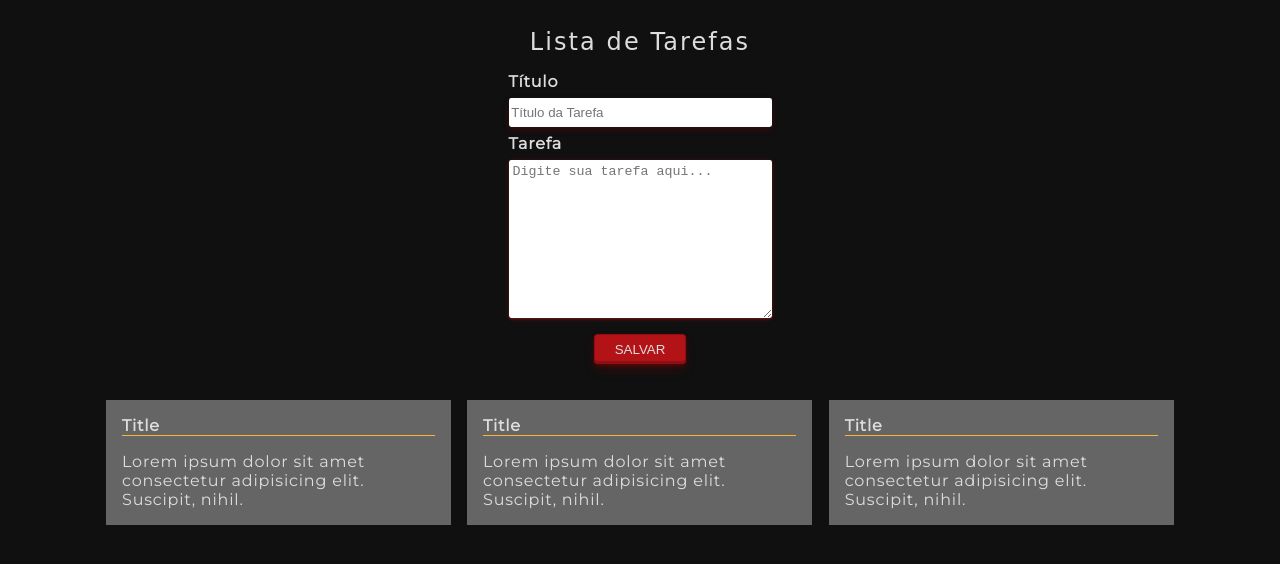
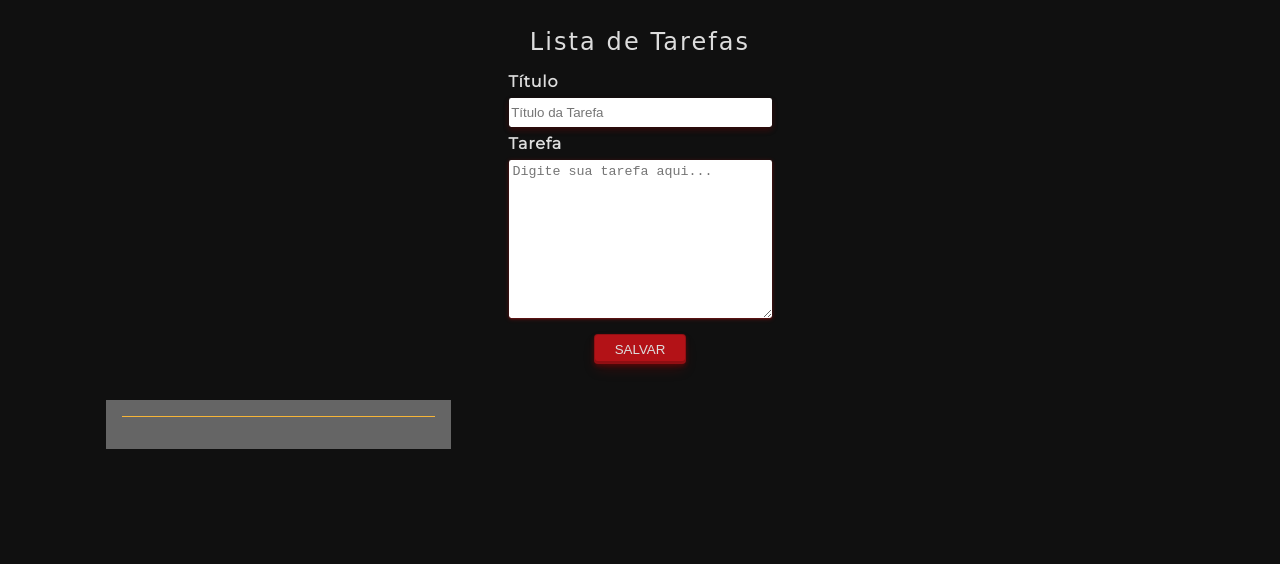
Before and after one commit to vitorhugo-guedes/Todo-list, a plain HTML site: page index.html in a window 1280 px wide. Both pictures are taken after a click on the button "SALVAR". Drawn offline with Linux system fonts and the light colour scheme; a web font is replaced by a local one.

Commit message:
Update
- add tasks in to localStorage

```diff
--- a/index.html
+++ b/index.html
@@ -39,14 +39,11 @@
                         </p>
                     </blockquote>
                 </li>
-                <li>
-                    <task-card></task-card>
-                </li>
             </ul>
         </section>
     </main>
 
-    <script src="/source/main.js" defer></script>
-    <script src="/source/taskComponent.js"></script>
+    <script src="/source/main.js" type="module" defer></script>
+    <script src="/source/taskComponent.js" type="module"></script>
 </body>
 </html>
--- a/source/main.js
+++ b/source/main.js
@@ -1,13 +1,32 @@
+import { Task } from "./taskComponent.js";
+
 const saveBtn = document.querySelector('#saveBtn');
+const inputTitle = document.querySelector('.input-title');
+const inputContent = document.querySelector('.input-area');
+const taskUl = document.querySelector('#taskList');
 
+const localTasks = JSON.parse(localStorage.getItem('tasks'));
+let tasks = localStorage.getItem('tasks') !== null ? localTasks : [];
 
-saveBtn.addEventListener('click', ()=>{
-    addTask()
+const update = () => {
+    localStorage.setItem('tasks', JSON.stringify(tasks));
+}
+
+const addTask = task => {
+    const taskTemplate = new Task(task.title, task.text);
+    taskUl.prepend(taskTemplate);
+}
+
+const displayTasks = () =>{
+    taskUl.innerHTML = '';
+    tasks.forEach(addTask);
+}
+displayTasks();
+
+saveBtn.addEventListener('click', () => {
+    const task = {title: inputTitle.value, text: inputContent.value};
+
+    tasks.push(task);
+    displayTasks();
+    update();
 })
-
-
-const addTask = () => {
-    const task = document.createElement('task-card');
-    const taskUl = document.querySelector('#taskList');
-    taskUl.prepend(task);
-}
--- a/source/taskComponent.js
+++ b/source/taskComponent.js
@@ -1,13 +1,12 @@
-
-class Task extends HTMLElement{
-    constructor(){
+export class Task extends HTMLElement{
+    constructor(Title, Text){
         super()
-        this.init()
+        this.init(Title, Text)
     }
-    init(){
+    init(title, content){
         const shadow = this.attachShadow({mode: 'open'});
         shadow.appendChild(this.Styles());
-        shadow.appendChild(this.taskCreate());
+        shadow.appendChild(this.taskCreate(title, content));
         return shadow;
     }
     Styles(){
@@ -42,13 +41,13 @@ class Task extends HTMLElement{
         `
         return style;
     }
-    taskCreate(){
+    taskCreate(taskTitle, taskText){
         const card = document.createElement('blockquote');
         let title = document.createElement('h4');
         let content = document.createElement('p');
 
-        title.textContent = `Title`
-        content.textContent = `Lorem ipsum dolor sit amet consectetur adipisicing elit. Suscipit, nihil.`
+        title.textContent = `${taskTitle}`
+        content.textContent = `${taskText}`
 
         title.classList.add('task-title');
         card.classList.add('task-card');
```
